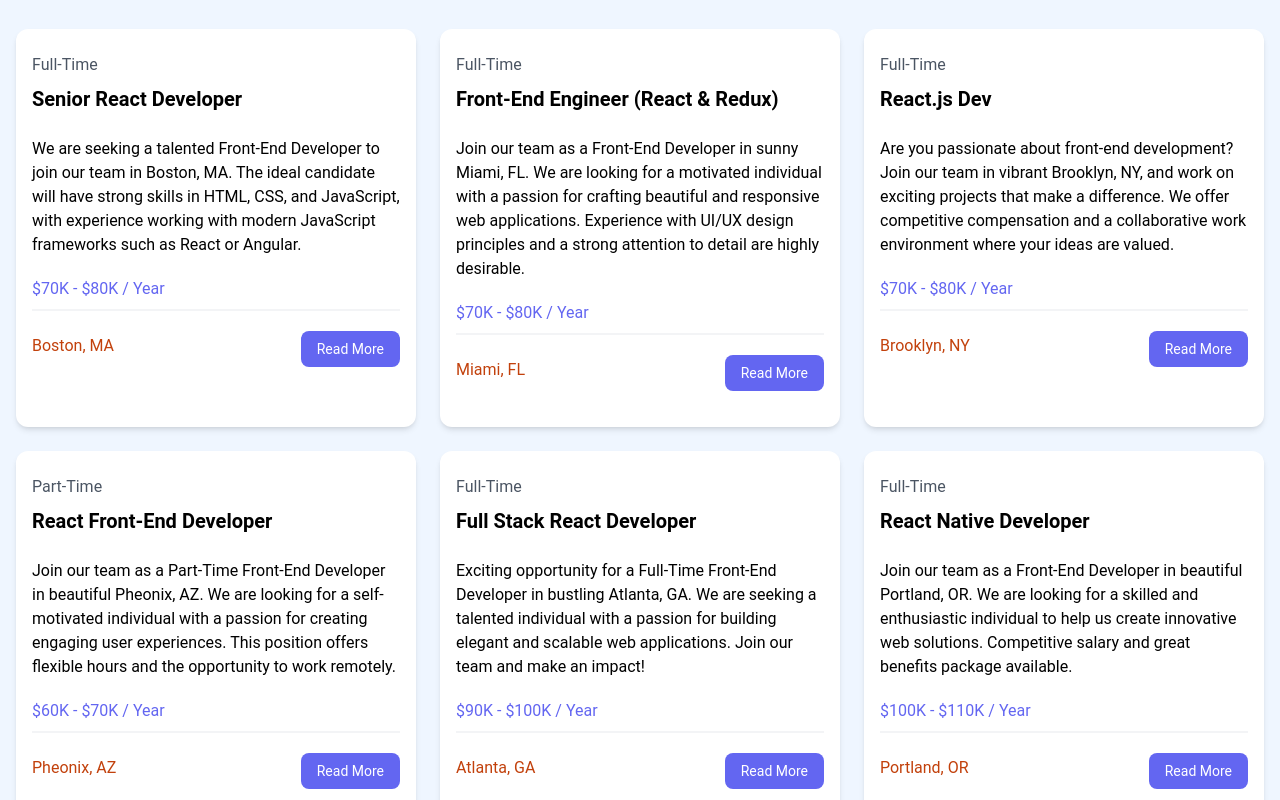
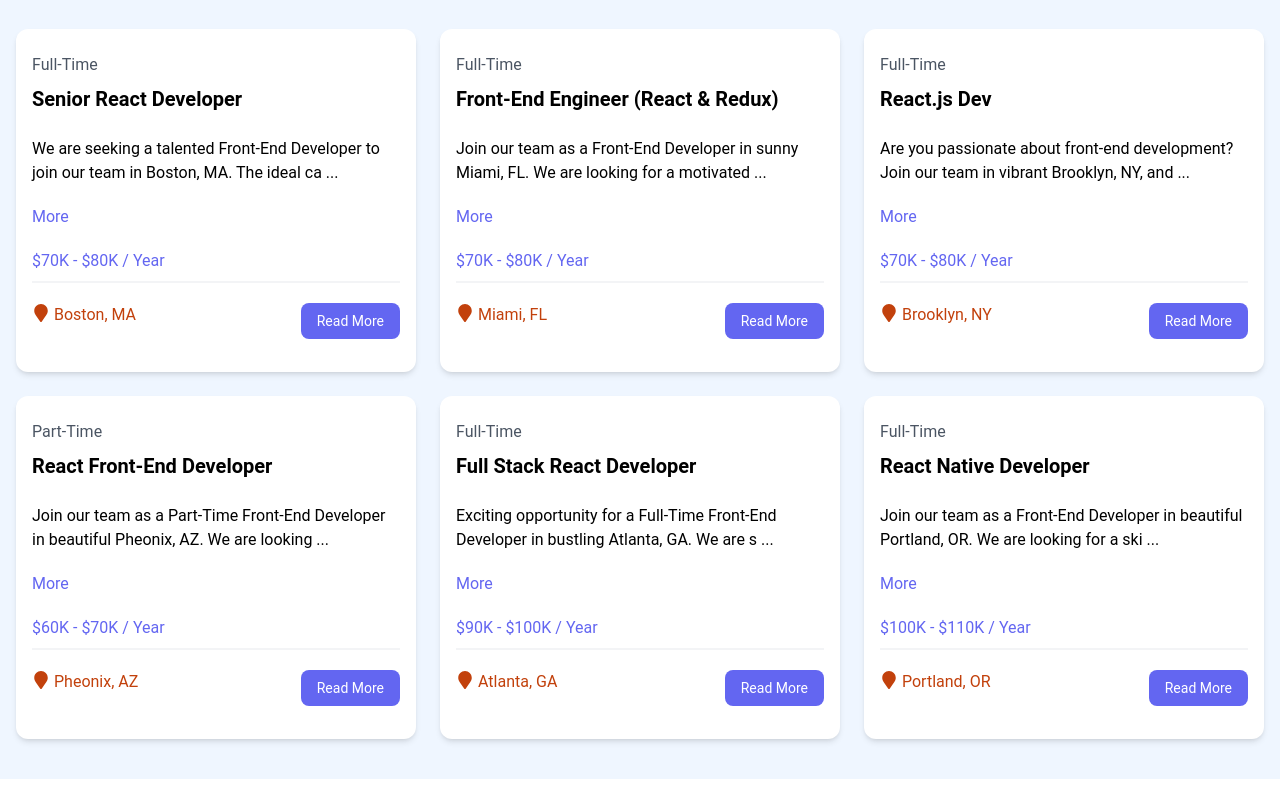
Before and after one commit to wasimikbal/JDITraining, a React (Vite) app in the folder react-jobs/: page / in a window 1280 px wide. Shown: the part 680-1480 px from the top of the page. Built offline with nearby package versions, Linux system fonts and the light colour scheme.

Commit message:
Show more or less, use state hook

```diff
--- a/react-jobs/src/components/JobListing.jsx
+++ b/react-jobs/src/components/JobListing.jsx
@@ -1,6 +1,11 @@
 import React from 'react'
+import { useState } from 'react'
+import {FaMapMarker} from 'react-icons/fa'
 
-const JobListing = ({job}) => {
+const JobListing = ({ job }) => {
+
+    const [showFullDescription, setShowFullDescription] = useState(false)
+    const description = showFullDescription ? job.description : `${job.description.substring(0, 90)} ...`
     return (
         <div className="bg-white rounded-xl shadow-md relative">
             <div className="p-4">
@@ -10,8 +15,12 @@ const JobListing = ({job}) => {
                 </div>
 
                 <div className="mb-5">
-                  {job.description}
+                    {description}
                 </div>
+
+                <button onClick={() => { setShowFullDescription((prev) => !prev) }} className="text-indigo-500 mb-5 hover:text-indigo-600">
+                    {showFullDescription ? 'Less' : 'More'}
+                </button>
 
                 <h3 className="text-indigo-500 mb-2">{job.salary} / Year</h3>
 
@@ -19,7 +28,7 @@ const JobListing = ({job}) => {
 
                 <div className="flex flex-col lg:flex-row justify-between mb-4">
                     <div className="text-orange-700 mb-3">
-                    <i className="fa-solid fa-location-dot text-lg"></i>
+                        <FaMapMarker className='inline mb-1.5 mr-1 text-lg'/>
                         {job.location}
                     </div>
                     <a
```
Also changed, not shown: react-jobs/src/components/JobListings.jsx (+5 -3 lines). Lines whose indentation alone changed are shown as unchanged.
